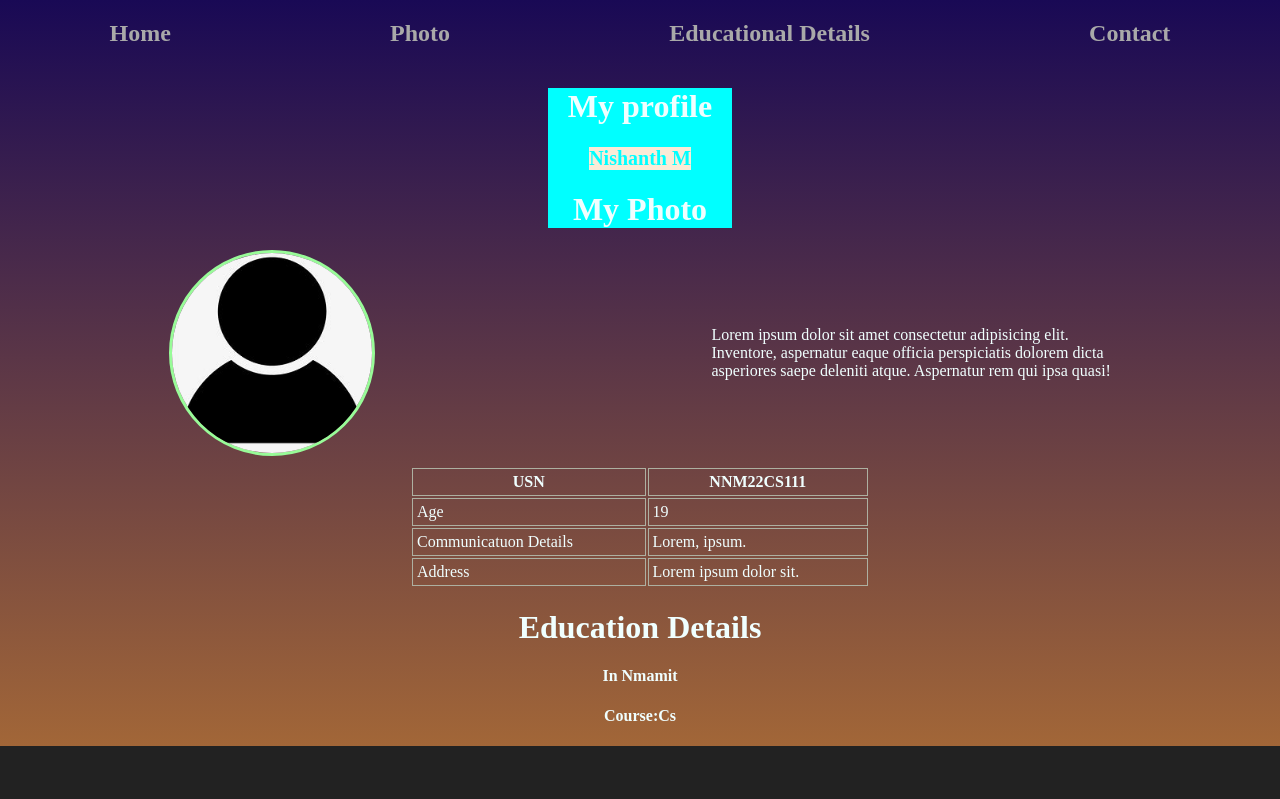
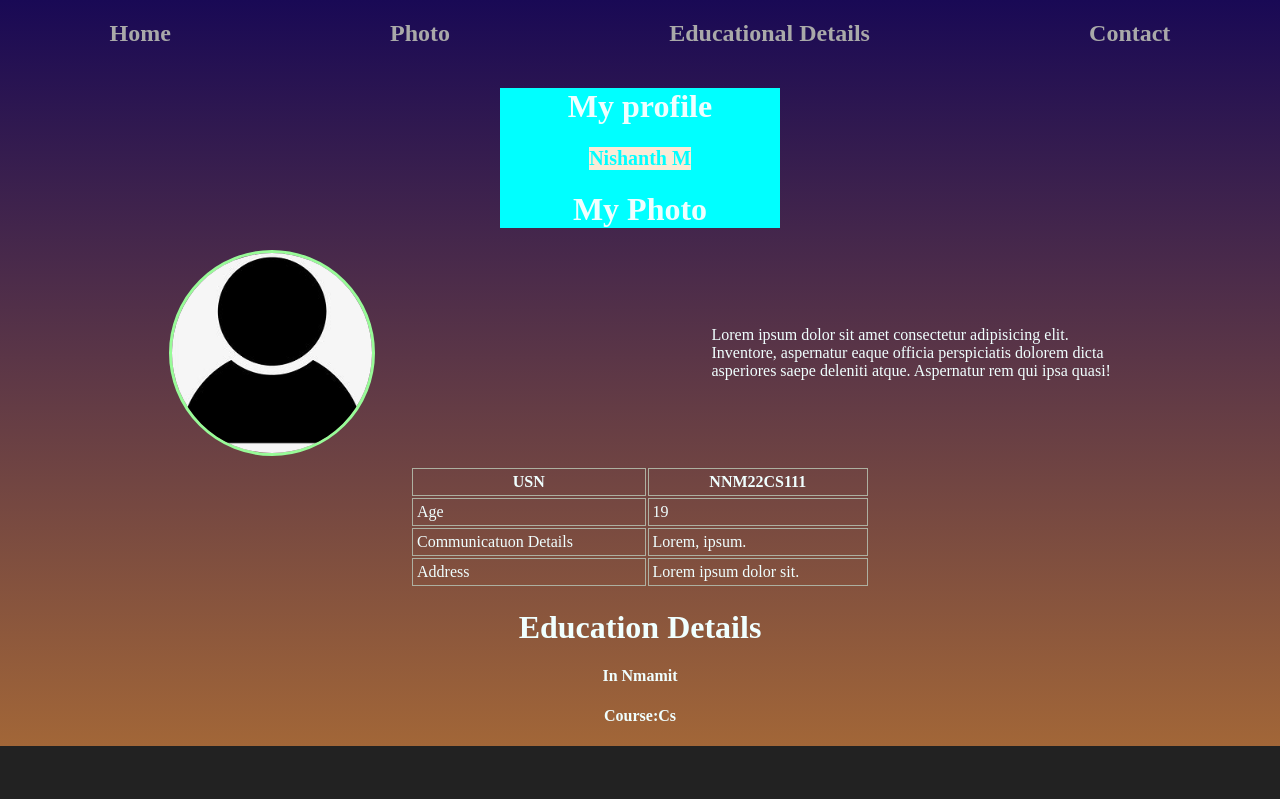
Before and after one commit to Nishanth22111/1stpro, a plain HTML site: page index.html in a window 1280 px wide. Shown: the top 799 px of the page. Drawn offline with Linux system fonts and the light colour scheme.

Commit message:
Update style.css

```diff
--- a/style.css
+++ b/style.css
@@ -69,7 +69,7 @@ a:hover {
 }
  .my{
         background-color: aqua;
-        width: fit-content;
+        width: 240px;
         margin: auto;
         padding: 0px 20px;
 
```
